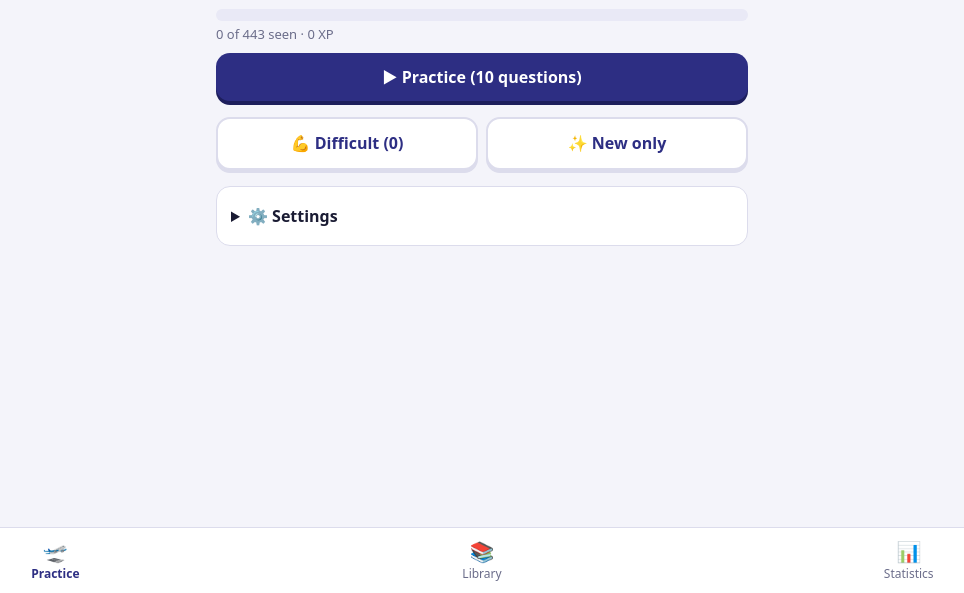
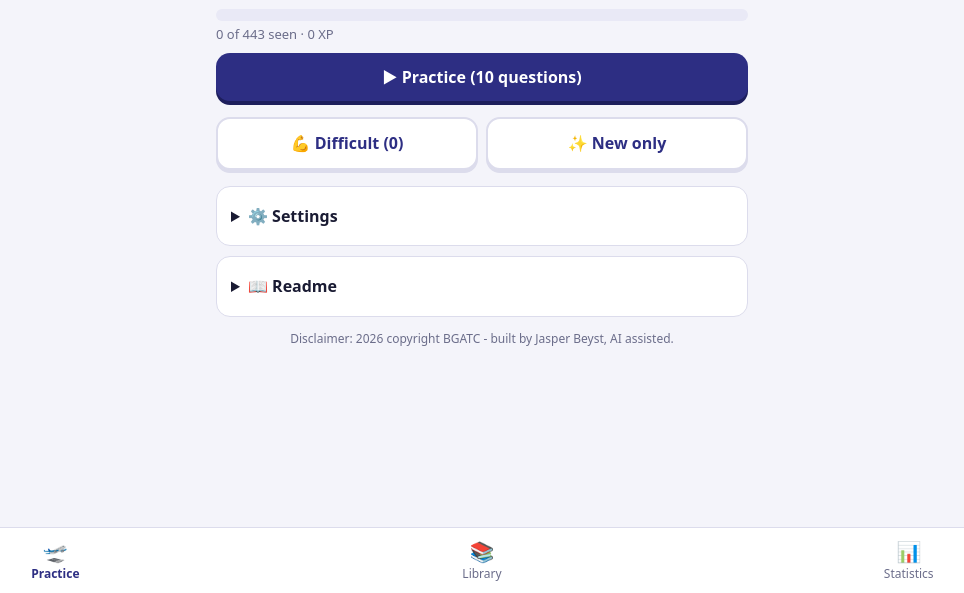
Before and after one commit to jasper-acc/BGATC-Callsign-Trainer, a plain HTML site: page index.html in a window 1280 px wide. Shown: the part 207-800 px from the top of the page, without its empty margins (158-1122 px from the left). Drawn offline with Linux system fonts and the light colour scheme.

Commit message:
Add Readme card and disclaimer on the Practice page
Co-Authored-By: Claude Sonnet 5.5 <noreply@anthropic.com>
Claude-Session: https://claude.ai/code/session_01GcvKgkF7WCKtcKkxmCAKZv

```diff
--- a/index.html
+++ b/index.html
@@ -10,6 +10,8 @@
 @media(prefers-color-scheme:dark){:root{--bg:#0e0f1e;--card:#181a30;--tx:#e8e9f6;--mu:#9a9cc0;--pr:#5c5ed6;--prd:#3a3b99;--lg:#b4b6ff;--ok:#4cc277;--okbg:#153324;--bad:#ff7070;--badbg:#3a1d1f;--bd:#2c2e4d;--soft:#22243f}}
 .logo{display:block;color:var(--lg);width:100%;height:auto}
 .hd{display:flex;align-items:center;gap:14px;margin:2px 0 6px}.hd .lg{flex:0 0 112px}.hd h1{margin:0}
+.readme p,.readme li{font-size:14px}.readme ul{padding-left:20px;margin:6px 0}.readme code{background:var(--soft);padding:1px 5px;border-radius:5px;font-size:13px}
+.disc{text-align:center;font-size:12px;color:var(--mu);margin:14px 8px 4px}
 *{box-sizing:border-box}
 html,body{margin:0;background:var(--bg);color:var(--tx);font:16px/1.4 system-ui,-apple-system,Segoe UI,Roboto,sans-serif}
 #app{max-width:560px;margin:0 auto;padding:14px 14px 90px;min-height:100vh}
@@ -359,6 +361,25 @@ function renderHome(){
   h+='<h2>Questions per round</h2><select data-set="len">'+[5,10,15,20,30].map(n=>'<option'+(S.set.len===n?' selected':'')+'>'+n+'</option>').join('')+'</select>';
   h+='<label class="ck" style="margin-top:8px"><input type="checkbox" data-set="auto" '+(S.set.auto?'checked':'')+(canTTS?'':' disabled')+'> Read the callsign aloud automatically with each question</label>';
   h+='<div class="small mu">Voice input: '+(SR?'available (🎤 next to the input field, English).':'not supported in this browser – use Chrome or Edge.')+'</div></details>';
+  h+='<details class="card readme"><summary>📖 Readme</summary>'
+   +'<p>A Duolingo-style trainer for aircraft <b>ICAO designators ↔ radio callsigns</b> (e.g. <code>RYR</code> = <i>Ryanair</i>). One self-contained HTML file: no server, no account, no install.</p>'
+   +'<h2>Features</h2><ul>'
+   +'<li>443 built-in callsigns, with airline name and country shown in the Library (not in the quiz)</li>'
+   +'<li>Three question types: code → callsign, callsign → code, listening → code</li>'
+   +'<li>Answer by typing or by speaking (NATO alphabet understood), or multiple choice</li>'
+   +'<li>Spaced repetition: hard callsigns come back more often; new ones are introduced gradually</li>'
+   +'<li>Statistics: known callsigns, accuracy, XP</li>'
+   +'<li>Add your own callsigns; use <code>/</code> to separate multiple valid callsigns (e.g. <code>SPEEDBIRD / BEELINE</code>)</li>'
+   +'<li>Import from CSV, Excel (.xlsx) or a Google Sheets link; export to .xlsx, CSV, clipboard or JSON backup</li>'
+   +'<li>Code answers are always uppercase</li></ul>'
+   +'<h2>Use it</h2><ul>'
+   +'<li><b>Phone / tablet / computer:</b> download the file and open it in a browser.</li>'
+   +'<li><b>Voice input</b> works best in Chrome or Edge (Web Speech API).</li></ul>'
+   +'<h2>Your data</h2><p>Everything is stored locally in your browser (<code>localStorage</code>). Nothing is sent anywhere. Progress is per browser and per device; use the JSON backup in the Library to move it. Clearing browser data erases your progress.</p>'
+   +'<h2>Data sources and caveats</h2><p>Callsigns come from a personal list. Airline names and countries were matched from public datasets (vradar standing-data, OpenFlights) and are not official; some may be missing or outdated.</p>'
+   +'<h2>Import format</h2><p>Columns (header optional): <code>code</code>, <code>callsign</code>, <code>airline</code>, <code>country</code>. Delimiters <code>;</code>, <code>,</code> or tab are detected automatically. A Google Sheets link works if the sheet is shared as "anyone with the link"; otherwise download it as .xlsx and import the file.</p>'
+   +'</details>';
+  h+='<div class="disc">Disclaimer: 2026 copyright BGATC - built by Jasper Beyst, AI assisted.</div>';
   return h;
 }
 function renderSession(){
```
